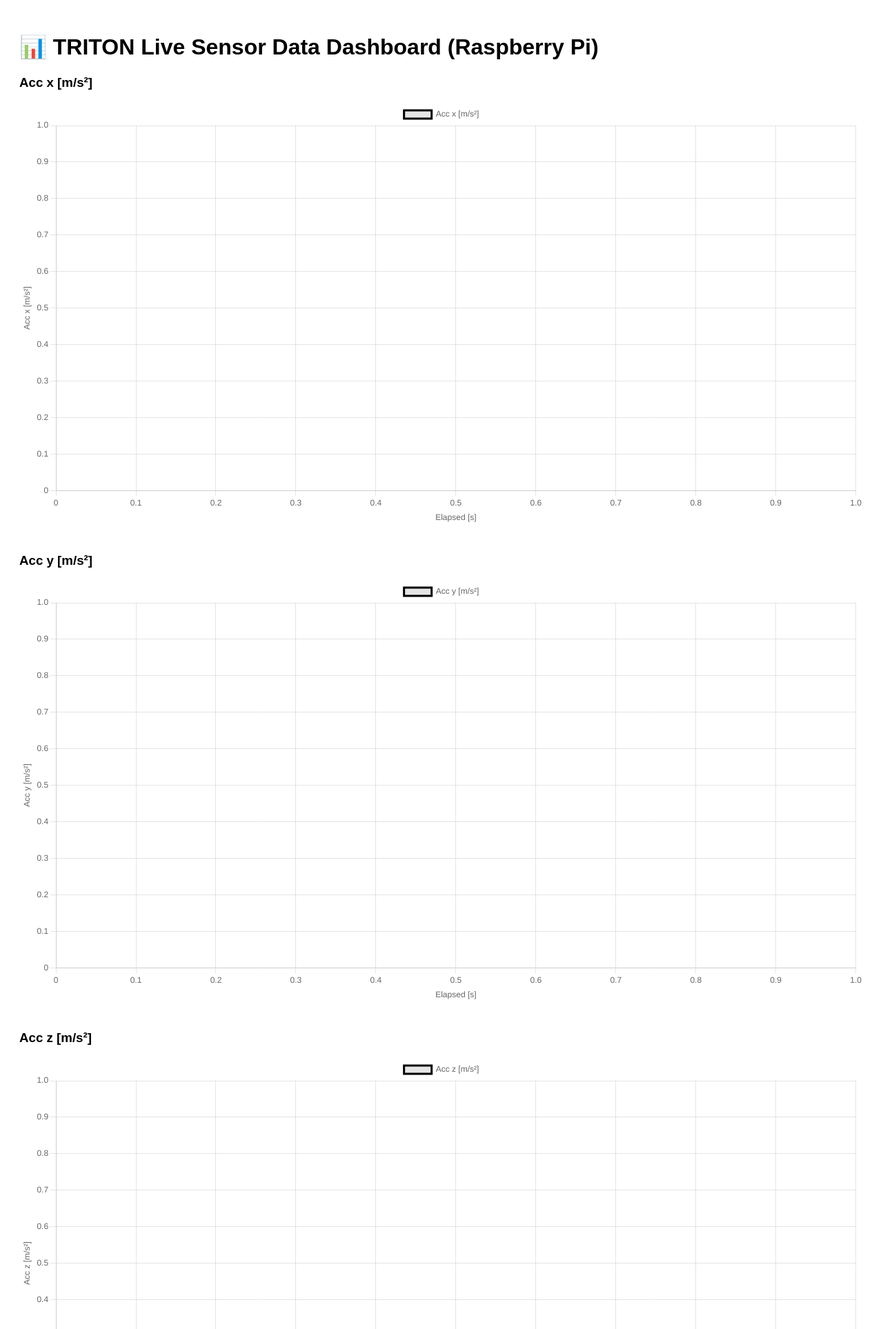
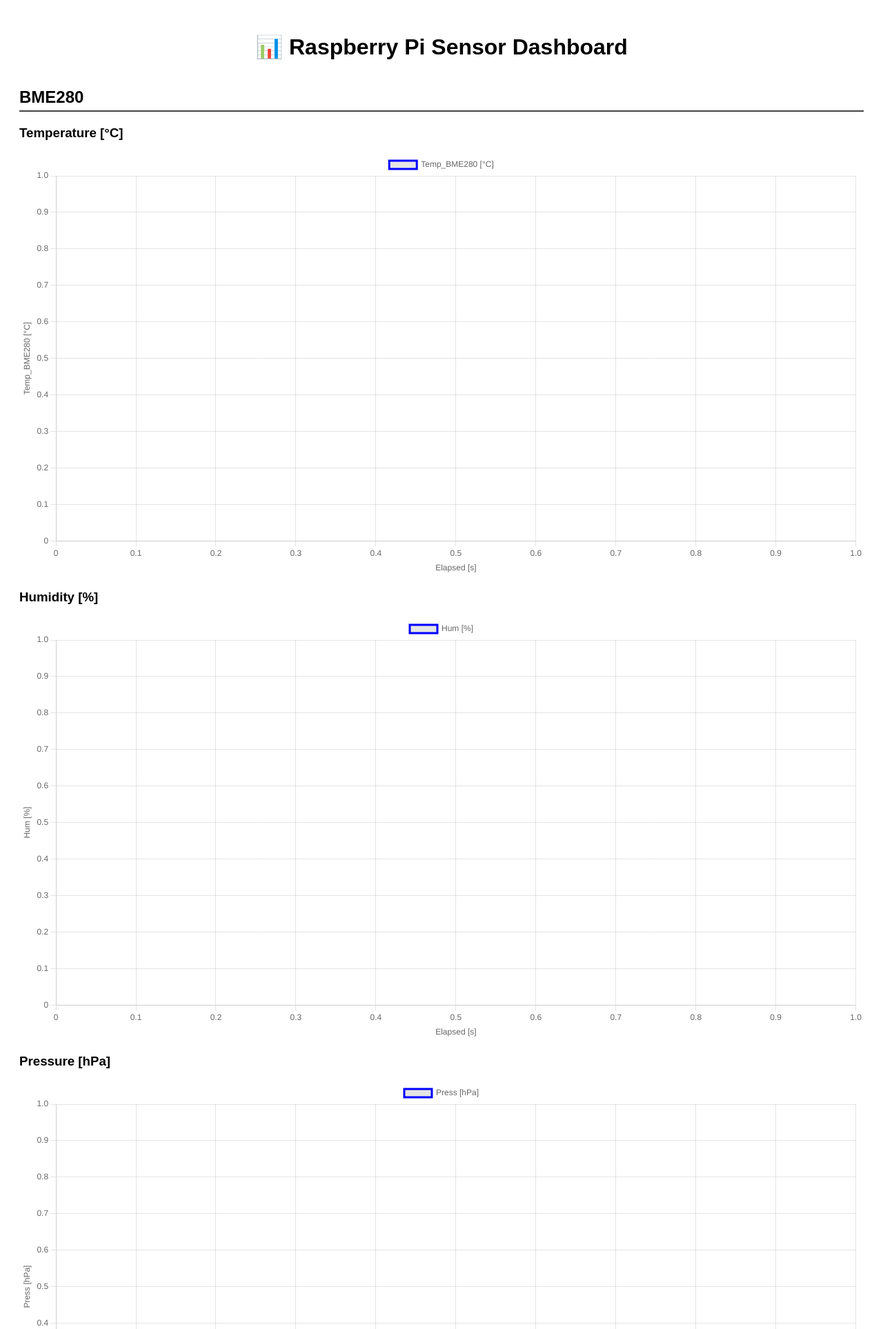
Before and after one commit to sebastianjulian/TRITON, a Flask app: page / in a window 1280 px wide. Shown: the top 1927 px of the page at 69% size. Run offline with Flask 3, Linux system fonts and the light colour scheme; data that the repository does not hold is empty.

Commit message:
dashboard interface format

```diff
--- a/src/templates/dashboard.html
+++ b/src/templates/dashboard.html
@@ -9,9 +9,24 @@
             font-family: Arial, sans-serif;
             padding: 20px;
         }
+
+        h1 {
+            text-align: center;
+        }
+
+        .section {
+            margin-top: 40px;
+        }
+
+        .section h2 {
+            border-bottom: 2px solid #444;
+            padding-bottom: 5px;
+        }
+
         .chart-container {
-            margin-bottom: 40px;
+            margin: 20px 0;
         }
+
         canvas {
             width: 100%;
             height: 300px;
@@ -19,52 +34,53 @@
     </style>
 </head>
 <body>
-    <h1>📊 TRITON Live Sensor Data Dashboard (Raspberry Pi)</h1>
-    <div id="charts"></div>
+    <h1>📊 Raspberry Pi Sensor Dashboard</h1>
+
+    <div class="section" id="bme280">
+        <h2>BME280</h2>
+        <div class="chart-container"><h3>Temperature [°C]</h3><canvas id="Temp_BME280"></canvas></div>
+        <div class="chart-container"><h3>Humidity [%]</h3><canvas id="Hum"></canvas></div>
+        <div class="chart-container"><h3>Pressure [hPa]</h3><canvas id="Press"></canvas></div>
+        <div class="chart-container"><h3>Altitude [m]</h3><canvas id="Alt"></canvas></div>
+    </div>
+
+    <div class="section" id="mpu6050">
+        <h2>MPU6050</h2>
+        <div class="chart-container"><h3>Acc X [m/s²]</h3><canvas id="Acc_x"></canvas></div>
+        <div class="chart-container"><h3>Acc Y [m/s²]</h3><canvas id="Acc_y"></canvas></div>
+        <div class="chart-container"><h3>Acc Z [m/s²]</h3><canvas id="Acc_z"></canvas></div>
+        <div class="chart-container"><h3>Gyro X [°/s]</h3><canvas id="Gyro_x"></canvas></div>
+        <div class="chart-container"><h3>Gyro Y [°/s]</h3><canvas id="Gyro_y"></canvas></div>
+        <div class="chart-container"><h3>Gyro Z [°/s]</h3><canvas id="Gyro_z"></canvas></div>
+        <div class="chart-container"><h3>Temperature [°C]</h3><canvas id="Temp_MPU"></canvas></div>
+    </div>
 
     <script>
         const chartRefs = {};
+        const fields = {
+            "Temp_BME280": "Temp_BME280 [°C]",
+            "Hum": "Hum [%]",
+            "Press": "Press [hPa]",
+            "Alt": "Alt [m]",
+            "Acc_x": "Acc x [m/s²]",
+            "Acc_y": "Acc y [m/s²]",
+            "Acc_z": "Acc z [m/s²]",
+            "Gyro_x": "Gyro x [°/s]",
+            "Gyro_y": "Gyro y [°/s]",
+            "Gyro_z": "Gyro z [°/s]",
+            "Temp_MPU": "Temp_MPU [°C]"
+        };
 
-        async function fetchData() {
-            try {
-                const res = await fetch("/data");
-                const json = await res.json();
-                const data = json.history;
-                const elapsed = data["Elapsed [s]"];
-
-                const chartDiv = document.getElementById("charts");
-
-                for (const label in data) {
-                    if (label === "Elapsed [s]") continue;
-
-                    const yValues = data[label];
-
-                    if (!chartRefs[label]) {
-                        // Create container
-                        const container = document.createElement("div");
-                        container.className = "chart-container";
-
-                        // Create title
-                        const h3 = document.createElement("h3");
-                        h3.textContent = label;
-                        container.appendChild(h3);
-
-                        // Create canvas
-                        const canvas = document.createElement("canvas");
-                        canvas.id = label.replace(/\s+/g, "_");
-                        container.appendChild(canvas);
-
-                        chartDiv.appendChild(container);
-
-                        // Create chart
-                        chartRefs[label] = new Chart(canvas, {
+        function createChart(canvasId, label) {
+            const ctx = document.getElementById(canvasId).getContext("2d");
+            return new Chart(ctx, {
                 type: "line",
                 data: {
-                                labels: elapsed,
+                    labels: [],
                     datasets: [{
                         label: label,
-                                    data: yValues,
-                                    borderColor: "black",
+                        data: [],
+                        borderColor: "blue",
                         fill: false,
                         tension: 0.2,
                         pointRadius: 0
@@ -72,11 +88,10 @@
                 },
                 options: {
                     animation: false,
-                                responsive: true,
                     scales: {
                         x: {
-                                        title: { display: true, text: "Elapsed [s]" },
-                                        type: "linear"
+                            type: "linear",
+                            title: { display: true, text: "Elapsed [s]" }
                         },
                         y: {
                             title: { display: true, text: label }
@@ -84,19 +99,25 @@
                     }
                 }
             });
-                    } else {
-                        chartRefs[label].data.labels = elapsed;
-                        chartRefs[label].data.datasets[0].data = yValues;
-                        chartRefs[label].update();
         }
+
+        async function fetchData() {
+            const res = await fetch("/data");
+            const json = await res.json();
+            const elapsed = json.history["Elapsed [s]"];
+
+            for (const [canvasId, label] of Object.entries(fields)) {
+                const values = json.history[label];
+                if (!chartRefs[canvasId]) {
+                    chartRefs[canvasId] = createChart(canvasId, label);
                 }
-            } catch (e) {
-                console.error("Fetch error:", e);
+                chartRefs[canvasId].data.labels = elapsed;
+                chartRefs[canvasId].data.datasets[0].data = values;
+                chartRefs[canvasId].update();
             }
         }
 
         setInterval(fetchData, 1000);
-        fetchData(); // initial fetch
     </script>
 </body>
 </html>
```
Lines whose indentation alone changed are shown as unchanged.
